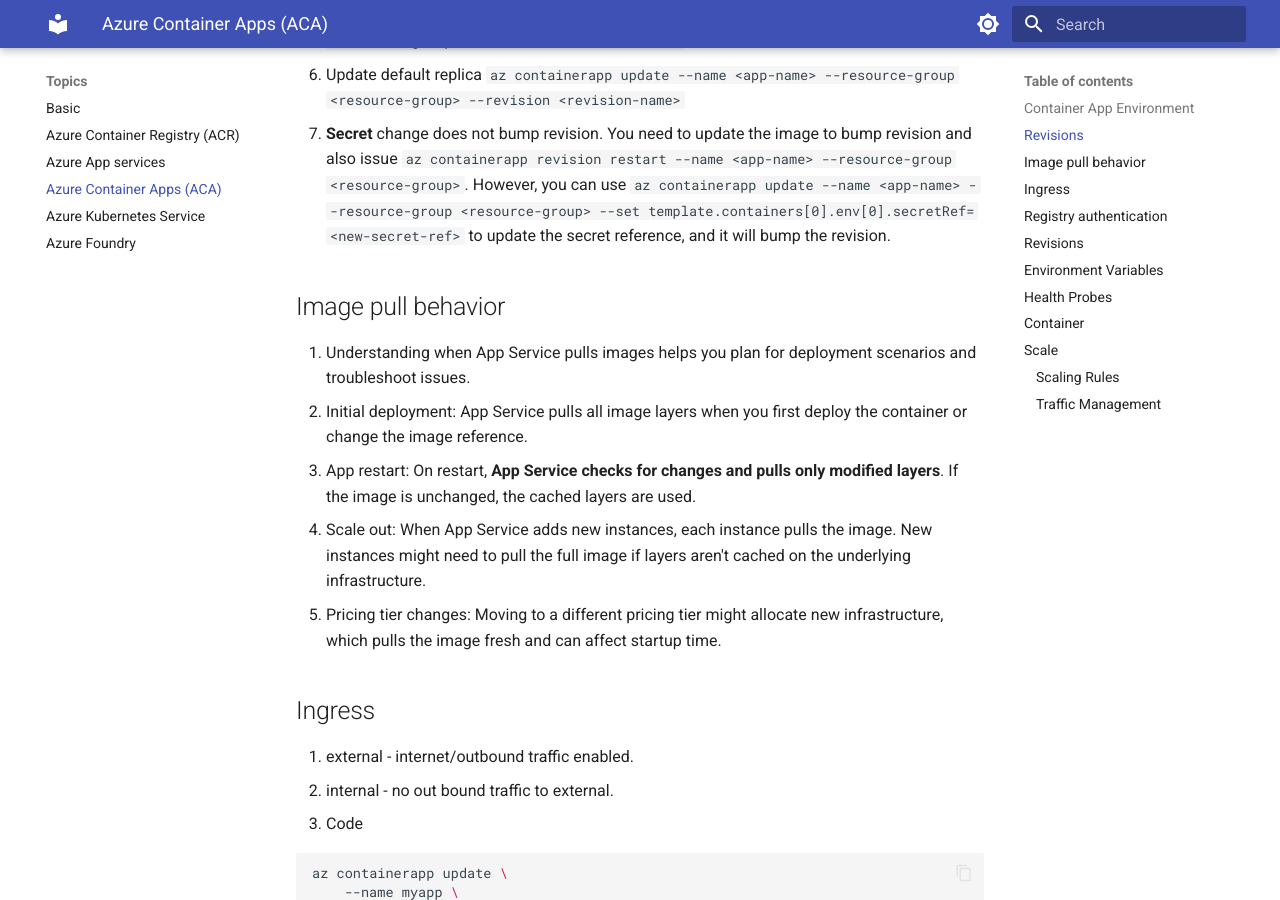
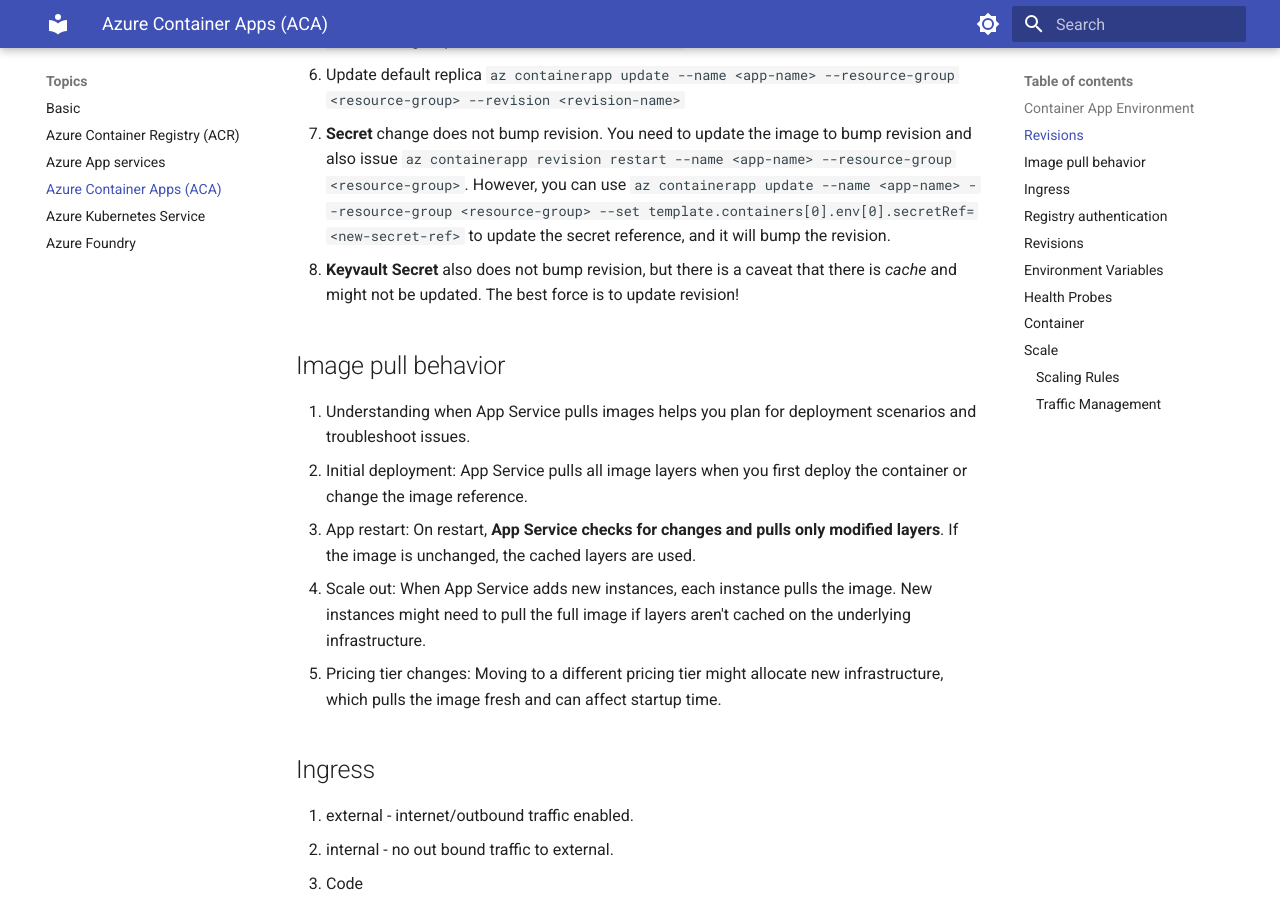
Before and after one commit to yoonghan/AI-Cloud-Developer, an MkDocs documentation site: the page built from docs/AzureContainerApps.md, in a window 1280 px wide and 900 px high, scrolled down 1333 px. Built offline with MkDocs 1.6.1 and Material for MkDocs 9.7.7, drawn with Linux system fonts in a browser that asks for light colours.

Commit message:
Update revision for keyvault secret.

```diff
--- a/docs/AzureContainerApps.md
+++ b/docs/AzureContainerApps.md
@@ -39,6 +39,7 @@
 5. Delete revision `az containerapp revision delete --name <app-name> --resource-group <resource-group> --revision <revision-name>`
 6. Update default replica `az containerapp update --name <app-name> --resource-group <resource-group> --revision <revision-name>`
 7. **Secret** change does not bump revision. You need to update the image to bump revision and also issue `az containerapp revision restart --name <app-name> --resource-group <resource-group>`. However, you can use `az containerapp update --name <app-name> --resource-group <resource-group> --set template.containers[0].env[0].secretRef=<new-secret-ref>` to update the secret reference, and it will bump the revision.
+8. **Keyvault Secret** also does not bump revision, but there is a caveat that there is _cache_ and might not be updated. The best force is to update revision!
 
 ## Image pull behavior
 1. Understanding when App Service pulls images helps you plan for deployment scenarios and troubleshoot issues.
```
